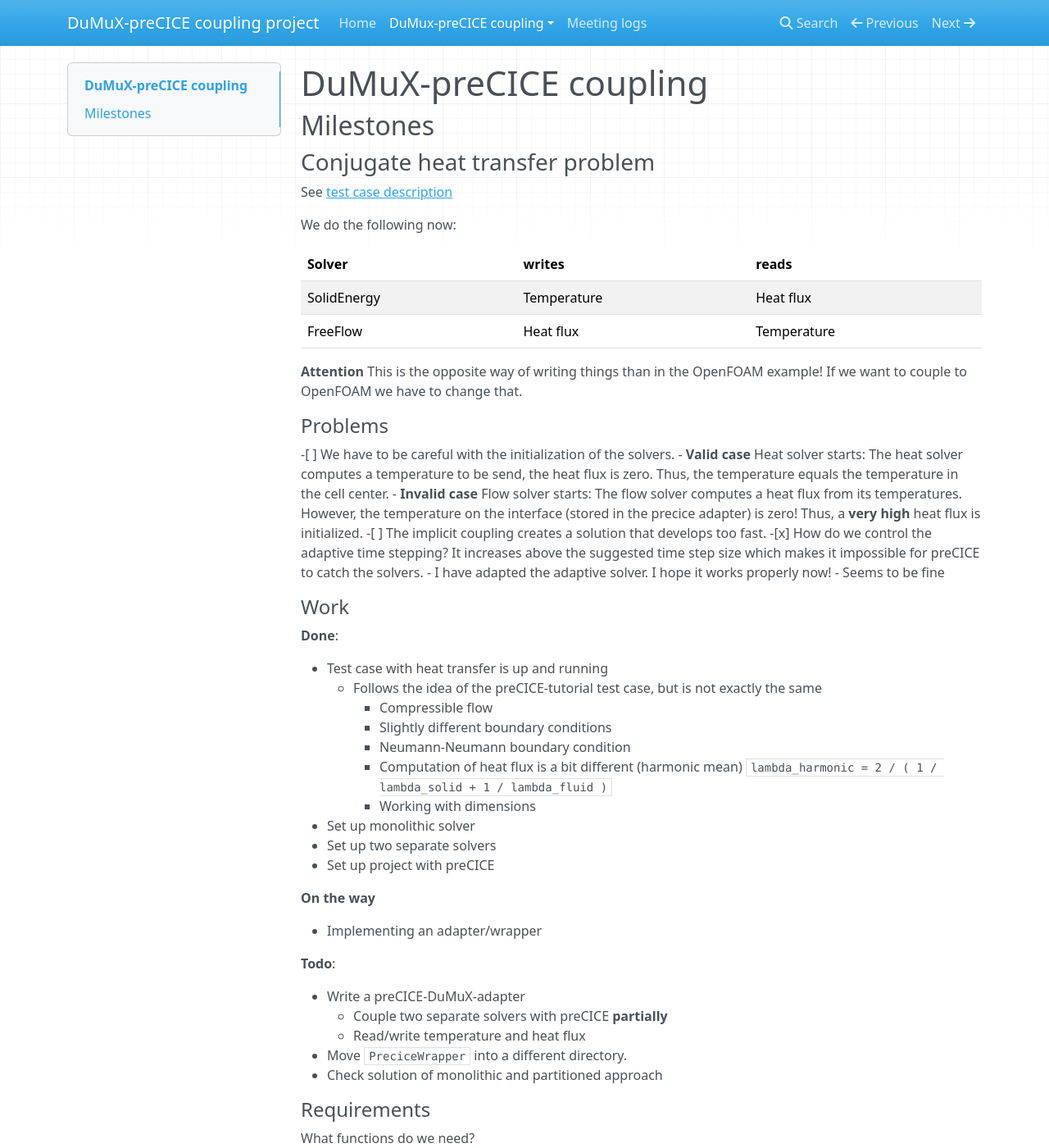
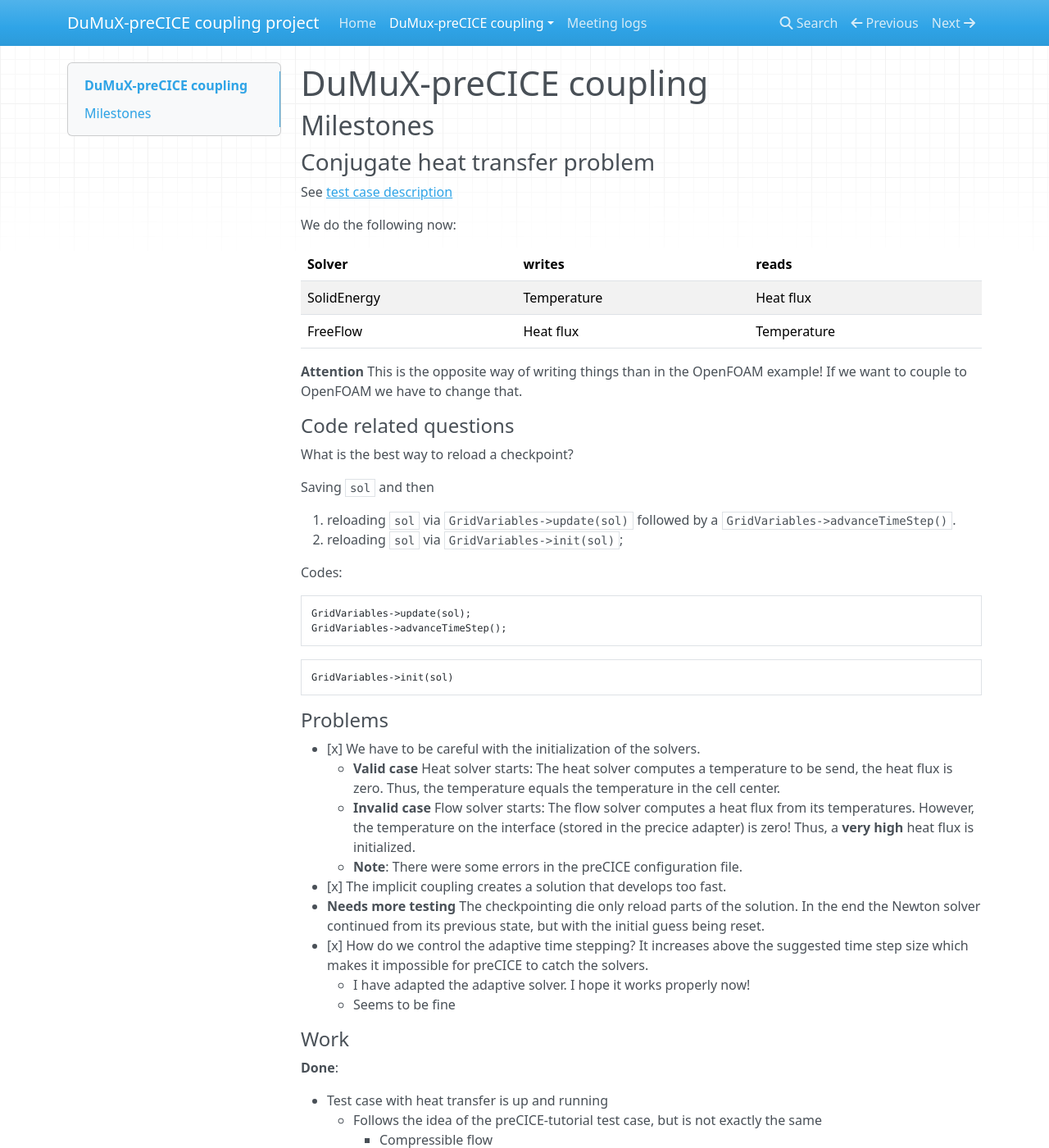
Before and after one commit to precice/dumux-adapter, an MkDocs documentation site: the page built from doc/mkdocs/dumux_precice/docs/dumux_precice_coupling.md, in a window 1280 px wide and 1400 px high. Shown: the whole window at 82% size. Built offline with MkDocs 1.6.1, drawn with Linux system fonts in a browser that asks for light colours; nearby versions of some CDN libraries; old or Windows-style settings are respelled for this version of MkDocs.

Commit message:
updated documentation

````diff
--- a/doc/mkdocs/dumux_precice/docs/dumux_precice_coupling.md
+++ b/doc/mkdocs/dumux_precice/docs/dumux_precice_coupling.md
@@ -17,13 +17,37 @@
 **Attention**
 This is the opposite way of writing things than in the OpenFOAM example! If we want to couple to OpenFOAM we have to change that.
 
+
+#### Code related questions
+
+What is the best way to reload a checkpoint?
+
+Saving `sol` and then
+
+1. reloading `sol` via `GridVariables->update(sol)` followed by a `GridVariables->advanceTimeStep()`.
+1. reloading `sol` via `GridVariables->init(sol)`;
+
+Codes:
+
+
+```c++
+GridVariables->update(sol);
+GridVariables->advanceTimeStep();
+```
+
+```c++
+GridVariables->init(sol)
+```
+
 #### Problems
 
--[ ] We have to be careful with the initialization of the solvers.
+- [x] We have to be careful with the initialization of the solvers.
     - **Valid case** Heat solver starts: The heat solver computes a temperature to be send, the heat flux is zero. Thus, the temperature equals the temperature in the cell center.
     - **Invalid case** Flow solver starts: The flow solver computes a heat flux from its temperatures. However, the temperature on the interface (stored in the precice adapter) is zero! Thus, a **very high** heat flux is initialized.
--[ ] The implicit coupling creates a solution that develops too fast.
--[x] How do we control the adaptive time stepping? It increases above the suggested time step size which makes it impossible for preCICE to catch the solvers.
+    - **Note**: There were some errors in the preCICE configuration file.
+- [x] The implicit coupling creates a solution that develops too fast.
+  - **Needs more testing** The checkpointing die only reload parts of the solution. In the end the Newton solver continued from its previous state, but with the initial guess being reset.
+- [x] How do we control the adaptive time stepping? It increases above the suggested time step size which makes it impossible for preCICE to catch the solvers.
     - I have adapted the adaptive solver. I hope it works properly now!
     - Seems to be fine
 
````
